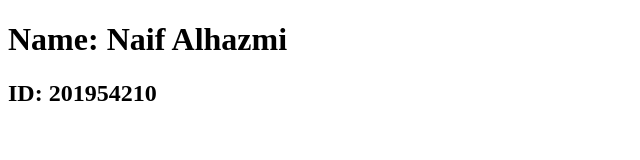
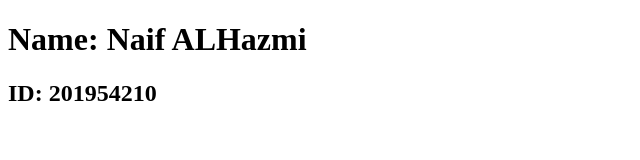
Before and after one commit to WNF9/COE453_01_201954210, a plain HTML site: page index.html in a window 1280 px wide. Shown: the whole page, without its empty margins (0-640 px from the left). Drawn offline with Linux system fonts and the light colour scheme.

Commit message:
Edited index.html

```diff
--- a/index.html
+++ b/index.html
@@ -5,7 +5,7 @@
 </head>
 
 <body>
-  <h1>Name: Naif Alhazmi </h1>
+  <h1>Name: Naif ALHazmi </h1>
   <h2>ID: 201954210 </h2>
 </body>
 
```
